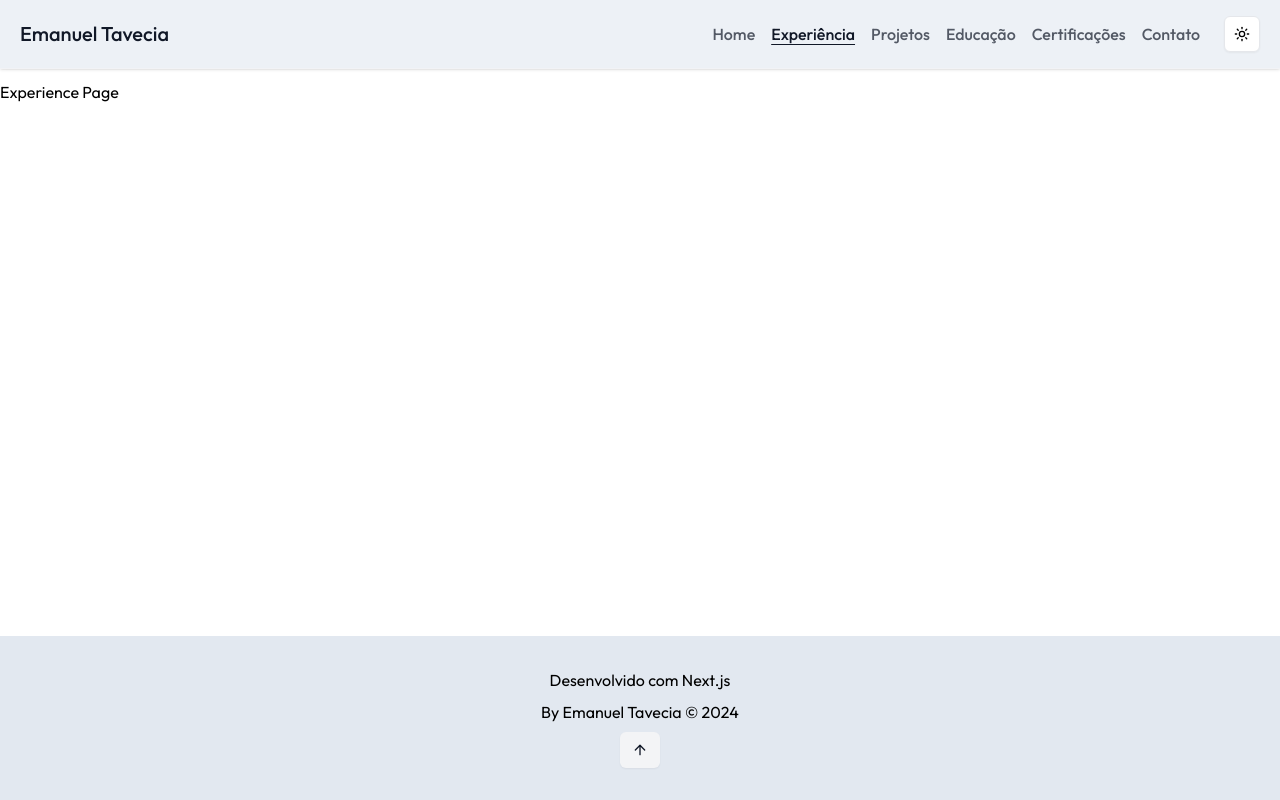
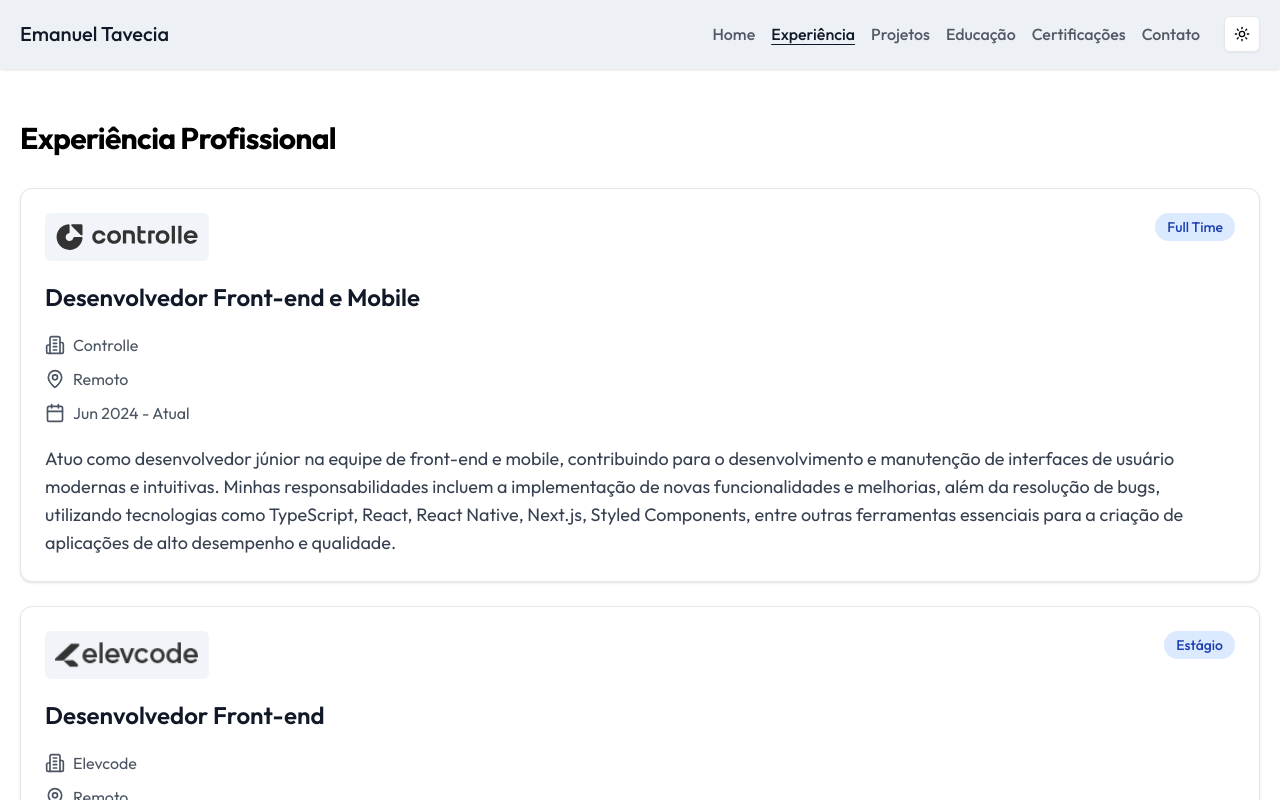
Before and after one commit to emanueltavecia/portfolio, a Next.js app: page /experience in a window 1280 px wide. Shown: the top 800 px of the page. Built offline with nearby package versions, Linux system fonts and the light colour scheme.

Commit message:
feat: add experience page

```diff
--- a/src/app/experience/page.tsx
+++ b/src/app/experience/page.tsx
@@ -1,9 +1,76 @@
 'use client'
-
+import { experiences } from '@/data/experiences'
 import { useScrollToTopOnPageLoad } from '@/utils/scroll-to-top'
+import Image from 'next/image'
+import { Card, CardContent } from '@/components/ui/card'
+import { Building2, MapPin, Calendar } from 'lucide-react'
 
 export default function Experience() {
   useScrollToTopOnPageLoad()
 
-  return <p>Experience Page</p>
+  return (
+    <div className="my-10 flex flex-col gap-8 px-5">
+      <h2 className="text-3xl font-bold tracking-tight dark:text-white">
+        Experiência Profissional
+      </h2>
+
+      <div className="grid gap-6 md:grid-cols-1">
+        {experiences.map((experience) => (
+          <Card
+            key={experience.id}
+            className="group transition-all duration-300 hover:shadow-lg dark:bg-gray-900/50 dark:hover:bg-gray-900/80"
+          >
+            <CardContent className="p-6">
+              <div className="flex flex-col gap-3 md:gap-5">
+                <div className="flex items-center justify-between gap-2 md:items-start">
+                  <div className="rounded-md bg-slate-100 px-2.5 dark:bg-gray-800">
+                    <div className="relative h-10 w-32 overflow-hidden sm:h-12 sm:w-36">
+                      <Image
+                        src={experience.logo}
+                        alt={`Logo da empresa ${experience.company}`}
+                        className="object-contain brightness-[0.2] dark:brightness-100"
+                        fill
+                        priority
+                        fetchPriority="high"
+                      />
+                    </div>
+                  </div>
+                  <span className="text-nowrap rounded-full bg-blue-100 px-3 py-1 text-sm font-medium text-blue-800 dark:bg-blue-900/30 dark:text-blue-400">
+                    {experience.type}
+                  </span>
+                </div>
+
+                <h3 className="text-xl font-semibold text-gray-900 dark:text-white md:text-2xl">
+                  {experience.position}
+                </h3>
+
+                <div className="flex flex-col gap-2.5 text-sm text-gray-600 dark:text-gray-400 md:text-base">
+                  <div className="flex items-center gap-2">
+                    <Building2 className="h-4 w-4 md:h-5 md:w-5" />
+                    <span>{experience.company}</span>
+                  </div>
+
+                  <div className="flex items-center gap-2">
+                    <MapPin className="h-4 w-4 md:h-5 md:w-5" />
+                    <span>{experience.location}</span>
+                  </div>
+
+                  <div className="flex items-center gap-2">
+                    <Calendar className="h-4 w-4 md:h-5 md:w-5" />
+                    <span>
+                      {experience.startDate} - {experience.endDate}
+                    </span>
+                  </div>
+                </div>
+
+                <p className="text-gray-700 dark:text-gray-300 md:text-lg">
+                  {experience.description}
+                </p>
+              </div>
+            </CardContent>
+          </Card>
+        ))}
+      </div>
+    </div>
+  )
 }
--- /dev/null
+++ b/src/components/ui/card.tsx
@@ -0,0 +1,76 @@
+import * as React from "react"
+
+import { cn } from "@/lib/utils"
+
+const Card = React.forwardRef<
+  HTMLDivElement,
+  React.HTMLAttributes<HTMLDivElement>
+>(({ className, ...props }, ref) => (
+  <div
+    ref={ref}
+    className={cn(
+      "rounded-xl border border-gray-200 bg-white text-gray-950 shadow dark:border-gray-800 dark:bg-gray-950 dark:text-gray-50",
+      className
+    )}
+    {...props}
+  />
+))
+Card.displayName = "Card"
+
+const CardHeader = React.forwardRef<
+  HTMLDivElement,
+  React.HTMLAttributes<HTMLDivElement>
+>(({ className, ...props }, ref) => (
+  <div
+    ref={ref}
+    className={cn("flex flex-col space-y-1.5 p-6", className)}
+    {...props}
+  />
+))
+CardHeader.displayName = "CardHeader"
+
+const CardTitle = React.forwardRef<
+  HTMLDivElement,
+  React.HTMLAttributes<HTMLDivElement>
+>(({ className, ...props }, ref) => (
+  <div
+    ref={ref}
+    className={cn("font-semibold leading-none tracking-tight", className)}
+    {...props}
+  />
+))
+CardTitle.displayName = "CardTitle"
+
+const CardDescription = React.forwardRef<
+  HTMLDivElement,
+  React.HTMLAttributes<HTMLDivElement>
+>(({ className, ...props }, ref) => (
+  <div
+    ref={ref}
+    className={cn("text-sm text-gray-500 dark:text-gray-400", className)}
+    {...props}
+  />
+))
+CardDescription.displayName = "CardDescription"
+
+const CardContent = React.forwardRef<
+  HTMLDivElement,
+  React.HTMLAttributes<HTMLDivElement>
+>(({ className, ...props }, ref) => (
+  <div ref={ref} className={cn("p-6 pt-0", className)} {...props} />
+))
+CardContent.displayName = "CardContent"
+
+const CardFooter = React.forwardRef<
+  HTMLDivElement,
+  React.HTMLAttributes<HTMLDivElement>
+>(({ className, ...props }, ref) => (
+  <div
+    ref={ref}
+    className={cn("flex items-center p-6 pt-0", className)}
+    {...props}
+  />
+))
+CardFooter.displayName = "CardFooter"
+
+export { Card, CardHeader, CardFooter, CardTitle, CardDescription, CardContent }
--- /dev/null
+++ b/src/data/experiences.ts
@@ -0,0 +1,29 @@
+import controlleLogo from '@/app/assets/controlle-logo.svg'
+import elevcodeLogo from '@/app/assets/elevcode-logo.png'
+
+export const experiences = [
+  {
+    id: 1,
+    company: 'Controlle',
+    logo: controlleLogo,
+    type: 'Full Time',
+    location: 'Remoto',
+    startDate: 'Jun 2024',
+    endDate: 'Atual',
+    position: 'Desenvolvedor Front-end e Mobile',
+    description:
+      'Atuo como desenvolvedor júnior na equipe de front-end e mobile, contribuindo para o desenvolvimento e manutenção de interfaces de usuário modernas e intuitivas. Minhas responsabilidades incluem a implementação de novas funcionalidades e melhorias, além da resolução de bugs, utilizando tecnologias como TypeScript, React, React Native, Next.js, Styled Components, entre outras ferramentas essenciais para a criação de aplicações de alto desempenho e qualidade.',
+  },
+  {
+    id: 2,
+    company: 'Elevcode',
+    logo: elevcodeLogo,
+    type: 'Estágio',
+    location: 'Remoto',
+    startDate: 'Mar 2024',
+    endDate: 'Jun 2024',
+    position: 'Desenvolvedor Front-end',
+    description:
+      'Atuei como desenvolvedor front-end principal em uma startup, liderando uma squad individualmente e sendo responsável pela criação e manutenção de soluções front-end. Utilizei tecnologias como JavaScript, TypeScript, React, Next.js e TailwindCSS para desenvolver aplicações modernas e intuitivas.',
+  },
+]
```
